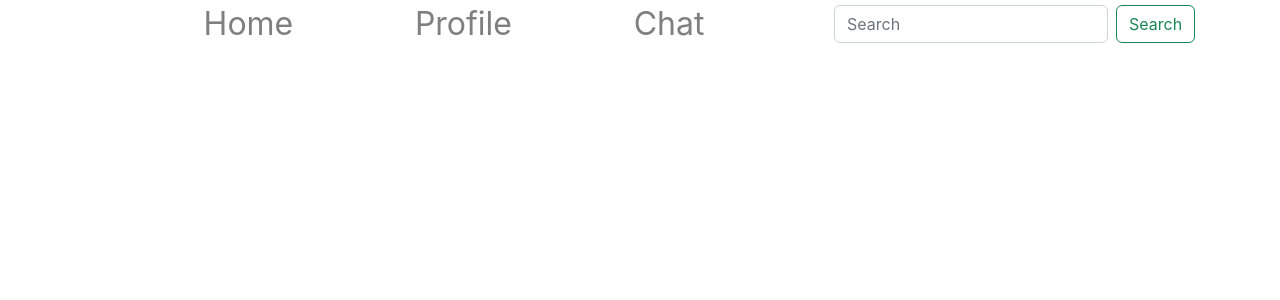
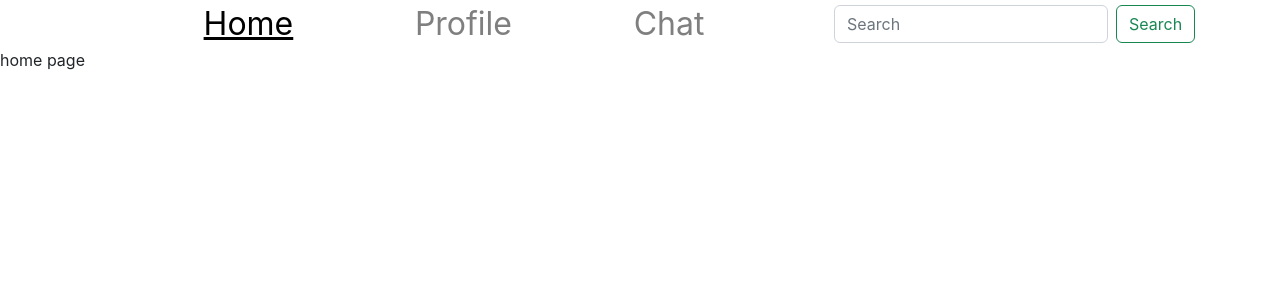
Before and after one commit to AkashChakrabortty/ChitChat1, a React (Create React App) app: page /home in a window 1280 px wide. Shown: the top 300 px of the page. Built offline with nearby package versions, Linux system fonts and the light colour scheme.

Commit message:
route issue fix and active route

```diff
--- /dev/null
+++ b/src/components/AfterLoginRoute/AfterLoginRoute.jsx
@@ -0,0 +1,14 @@
+import React from "react";
+import { Outlet } from "react-router-dom";
+import Nav from "../Nav/Nav";
+
+const AfterLoginRoute = () => {
+  return (
+    <div>
+      <Nav></Nav>
+      <Outlet></Outlet>
+    </div>
+  );
+};
+
+export default AfterLoginRoute;
--- a/src/components/Home/Home.jsx
+++ b/src/components/Home/Home.jsx
@@ -1,12 +1,7 @@
 import React from "react";
-import Nav from "../Nav/Nav";
 
 const Home = () => {
-  return (
-    <div>
-      <Nav></Nav>
-    </div>
-  );
+  return <div>home page</div>;
 };
 
 export default Home;
--- a/src/components/Nav/Nav.jsx
+++ b/src/components/Nav/Nav.jsx
@@ -1,20 +1,40 @@
 import React from "react";
-import { Link } from "react-router-dom";
+import { NavLink } from "react-router-dom";
 
 const Nav = () => {
+  let activeClassName = "text-black";
+  let inActiveClassName = "text-black-50 text-decoration-none ";
   return (
     <div className="container">
       <nav className="d-flex gap-2">
         <div className="left col-8 fs-2 d-flex justify-content-evenly">
-          <Link className="text-decoration-none text-black-50" to="/home">
+          <NavLink
+            // className="text-decoration-none text-black-50"
+            to="/home"
+            className={({ isActive }) =>
+              isActive ? activeClassName : inActiveClassName
+            }
+          >
             Home
-          </Link>
-          <Link className="text-decoration-none text-black-50 " to="/profile">
+          </NavLink>
+          <NavLink
+            // className="text-decoration-none text-black-50 "
+            to="/profile"
+            className={({ isActive }) =>
+              isActive ? activeClassName : inActiveClassName
+            }
+          >
             Profile
-          </Link>
-          <Link className="text-decoration-none text-black-50" to="/chat">
+          </NavLink>
+          <NavLink
+            // className="text-decoration-none text-black-50"
+            to="/chat"
+            className={({ isActive }) =>
+              isActive ? activeClassName : inActiveClassName
+            }
+          >
             Chat
-          </Link>
+          </NavLink>
         </div>
 
         <div className="right col-4 d-flex align-items-center">
```
Also changed, not shown: src/Router/Router.jsx (+7 -0 lines).
